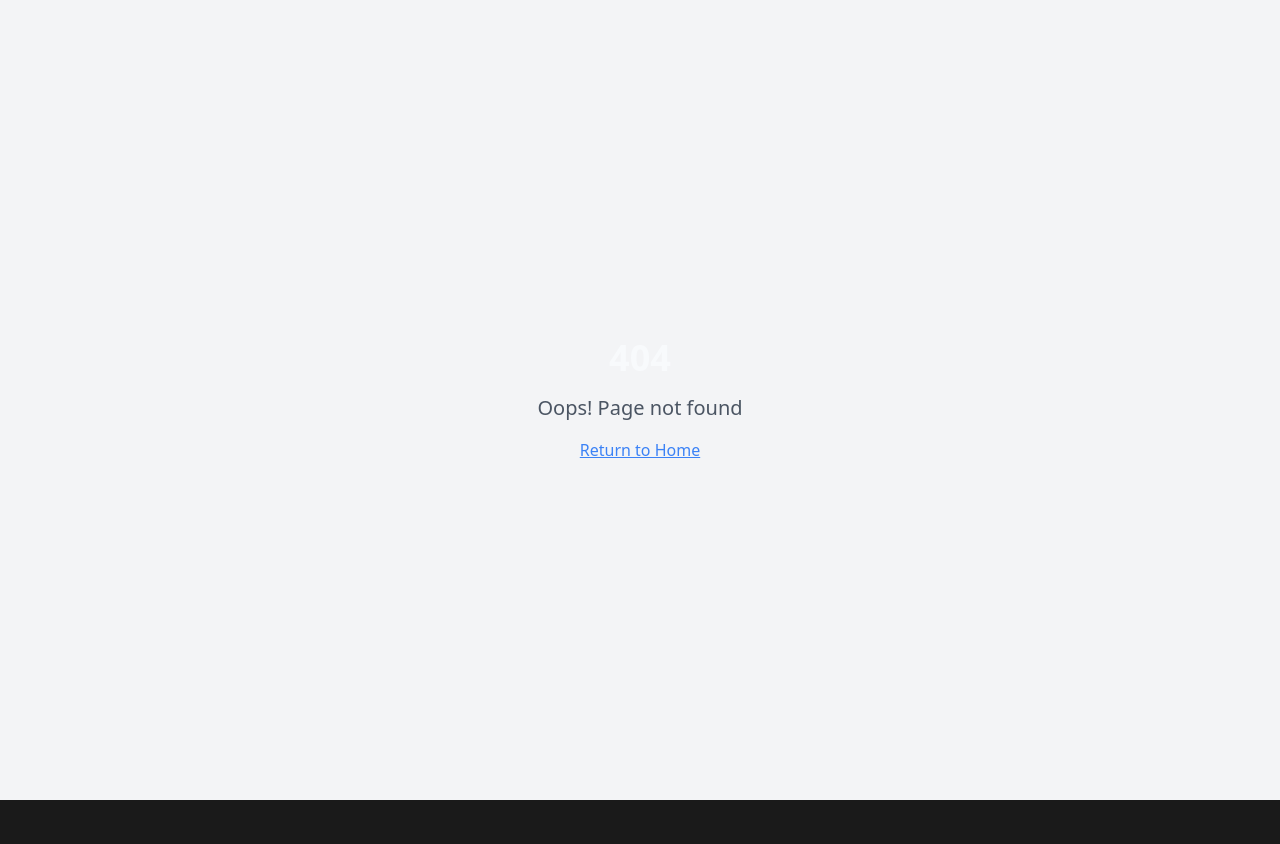
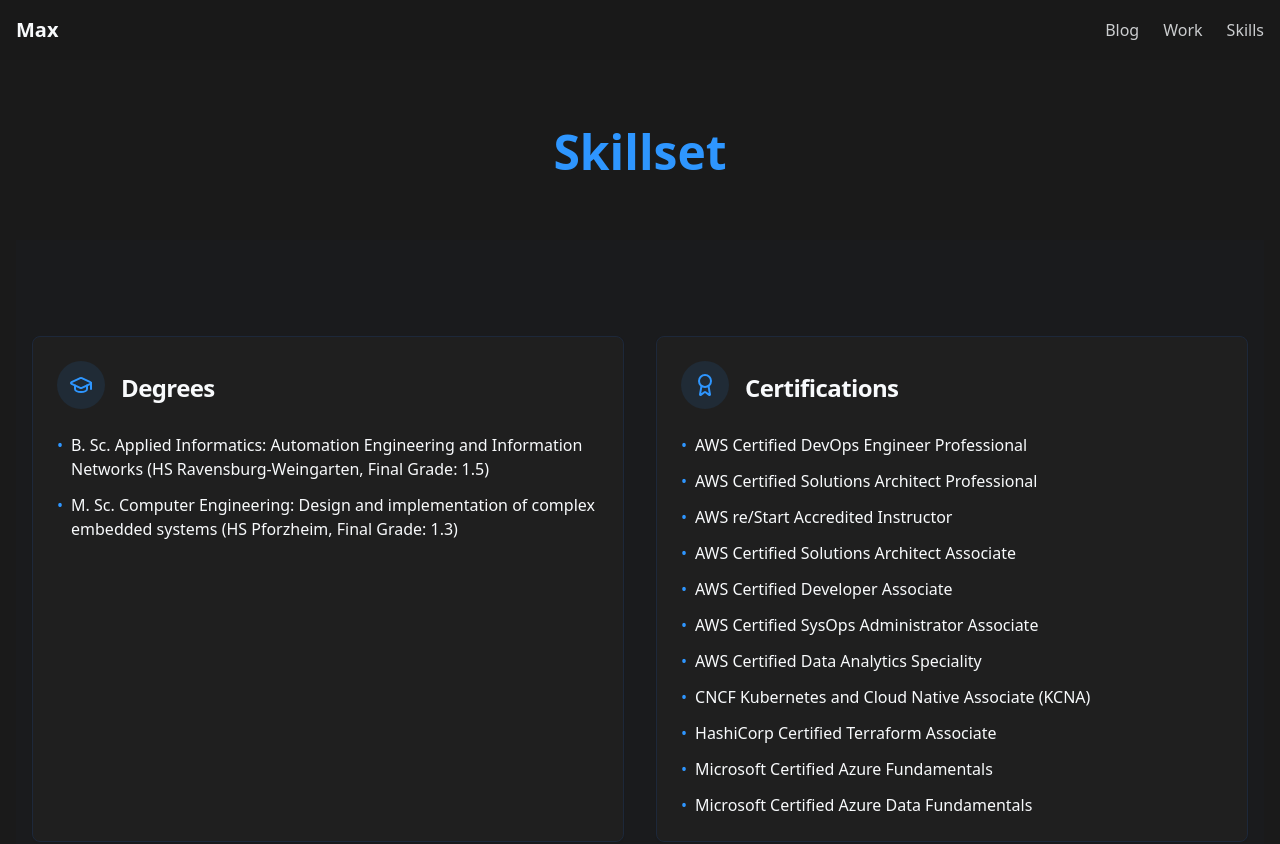
Before and after one commit to maxritter/max-ritter-website, a React (Vite) app: page /skills in a window 1280 px wide. Before the commit this address had no page. Shown: the top 844 px of the page. Before the commit the page ends 800 px from the top, so only its background shows below. Built offline with nearby package versions, Linux system fonts and the light colour scheme.

Commit message:
Create separate pages for sections
The Skillset and Work sections are now displayed on separate pages.

```diff
--- a/src/App.tsx
+++ b/src/App.tsx
@@ -1,9 +1,12 @@
+
 import { Toaster } from "@/components/ui/toaster";
 import { Toaster as Sonner } from "@/components/ui/sonner";
 import { TooltipProvider } from "@/components/ui/tooltip";
 import { QueryClient, QueryClientProvider } from "@tanstack/react-query";
 import { BrowserRouter, Routes, Route } from "react-router-dom";
 import Index from "./pages/Index";
+import Skills from "./pages/Skills";
+import Work from "./pages/Work";
 import NotFound from "./pages/NotFound";
 
 const queryClient = new QueryClient();
@@ -16,6 +19,8 @@ const App = () => (
       <BrowserRouter>
         <Routes>
           <Route path="/" element={<Index />} />
+          <Route path="/skills" element={<Skills />} />
+          <Route path="/work" element={<Work />} />
           {/* ADD ALL CUSTOM ROUTES ABOVE THE CATCH-ALL "*" ROUTE */}
           <Route path="*" element={<NotFound />} />
         </Routes>
--- a/src/components/Header.tsx
+++ b/src/components/Header.tsx
@@ -1,28 +1,28 @@
 
 import { useState } from "react";
 import { Menu, X } from "lucide-react";
+import { Link } from "react-router-dom";
 
 const Header = () => {
   const [isMenuOpen, setIsMenuOpen] = useState(false);
   const toggleMenu = () => setIsMenuOpen(!isMenuOpen);
 
-  const scrollToSection = (id: string) => {
-    document.getElementById(id)?.scrollIntoView({ behavior: 'smooth' });
+  const closeMenu = () => {
     if (isMenuOpen) setIsMenuOpen(false);
   };
 
   const openBlog = () => {
     window.open("https://maxritter.bloggi.co/", "_blank");
-    if (isMenuOpen) setIsMenuOpen(false);
+    closeMenu();
   };
 
   return (
     <header className="fixed top-0 left-0 right-0 z-50 bg-background/80 backdrop-blur-sm">
       <div className="container mx-auto px-4 py-4 flex justify-between items-center">
         <div className="flex items-center">
-          <a href="#" className="text-xl font-bold text-foreground">
+          <Link to="/" className="text-xl font-bold text-foreground">
             Max
-          </a>
+          </Link>
         </div>
 
         {/* Desktop Navigation */}
@@ -33,18 +33,18 @@ const Header = () => {
           >
             Blog
           </button>
-          <button
-            onClick={() => scrollToSection('work')}
+          <Link
+            to="/work"
             className="text-foreground/80 hover:text-primary transition-colors"
           >
             Work
-          </button>
-          <button
-            onClick={() => scrollToSection('skills')}
+          </Link>
+          <Link
+            to="/skills"
             className="text-foreground/80 hover:text-primary transition-colors"
           >
             Skills
-          </button>
+          </Link>
         </nav>
 
         {/* Mobile Menu Button */}
@@ -63,18 +63,20 @@ const Header = () => {
             >
               Blog
             </button>
-            <button
-              onClick={() => scrollToSection('work')}
+            <Link
+              to="/work"
+              onClick={closeMenu}
               className="text-foreground/80 hover:text-primary transition-colors text-lg py-2"
             >
               Work
-            </button>
-            <button
-              onClick={() => scrollToSection('skills')}
+            </Link>
+            <Link
+              to="/skills"
+              onClick={closeMenu}
               className="text-foreground/80 hover:text-primary transition-colors text-lg py-2"
             >
               Skills
-            </button>
+            </Link>
           </nav>
         </div>
       )}
--- a/src/components/ProjectsSection.tsx
+++ b/src/components/ProjectsSection.tsx
@@ -151,12 +151,8 @@ const ProjectsSection = () => {
   ];
 
   return (
-    <section id="work" className="section-padding">
+    <section className="section-padding">
       <div className="container mx-auto px-4">
-        <div className="max-w-3xl mx-auto mb-12 text-center">
-          <h2 className="text-3xl font-bold mb-4">Selected Work</h2>
-        </div>
-
         <div className="space-y-8">
           {workProjects.map((project) => (
             <Card key={project.id} className="card-hover overflow-hidden">
--- a/src/components/SkillsSection.tsx
+++ b/src/components/SkillsSection.tsx
@@ -1,4 +1,3 @@
-
 import { Card, CardContent, CardHeader, CardTitle } from "@/components/ui/card";
 import { Award, GraduationCap, Globe, Briefcase } from "lucide-react";
 
@@ -43,12 +42,8 @@ const SkillsSection = () => {
   };
 
   return (
-    <section id="skills" className="section-padding bg-muted/10 py-16">
+    <section className="section-padding bg-muted/10">
       <div className="container mx-auto px-4">
-        <div className="max-w-3xl mx-auto mb-12 text-center">
-          <h2 className="text-3xl font-bold mb-4">Skillset</h2>
-        </div>
-
         <div className="grid grid-cols-1 md:grid-cols-2 gap-8 mb-8">
           <Card className="card-hover">
             <CardHeader className="flex flex-row items-center gap-4">
--- a/src/pages/Index.tsx
+++ b/src/pages/Index.tsx
@@ -2,8 +2,6 @@
 import Header from "@/components/Header";
 import Footer from "@/components/Footer";
 import HeroSection from "@/components/HeroSection";
-import SkillsSection from "@/components/SkillsSection";
-import ProjectsSection from "@/components/ProjectsSection";
 
 const Index = () => {
   return (
@@ -11,8 +9,6 @@ const Index = () => {
       <Header />
       <main className="flex-grow">
         <HeroSection />
-        <SkillsSection />
-        <ProjectsSection />
       </main>
       <Footer />
     </div>
--- /dev/null
+++ b/src/pages/Skills.tsx
@@ -0,0 +1,23 @@
+
+import Header from "@/components/Header";
+import Footer from "@/components/Footer";
+import SkillsSection from "@/components/SkillsSection";
+
+const Skills = () => {
+  return (
+    <div className="min-h-screen flex flex-col bg-background">
+      <Header />
+      <main className="flex-grow pt-16">
+        <div className="container mx-auto px-4 py-16">
+          <h1 className="text-4xl md:text-5xl font-bold text-center mb-16 text-primary">
+            Skillset
+          </h1>
+          <SkillsSection />
+        </div>
+      </main>
+      <Footer />
+    </div>
+  );
+};
+
+export default Skills;
--- /dev/null
+++ b/src/pages/Work.tsx
@@ -0,0 +1,23 @@
+
+import Header from "@/components/Header";
+import Footer from "@/components/Footer";
+import ProjectsSection from "@/components/ProjectsSection";
+
+const Work = () => {
+  return (
+    <div className="min-h-screen flex flex-col bg-background">
+      <Header />
+      <main className="flex-grow pt-16">
+        <div className="container mx-auto px-4 py-16">
+          <h1 className="text-4xl md:text-5xl font-bold text-center mb-16 text-primary">
+            Selected Work
+          </h1>
+          <ProjectsSection />
+        </div>
+      </main>
+      <Footer />
+    </div>
+  );
+};
+
+export default Work;
```
